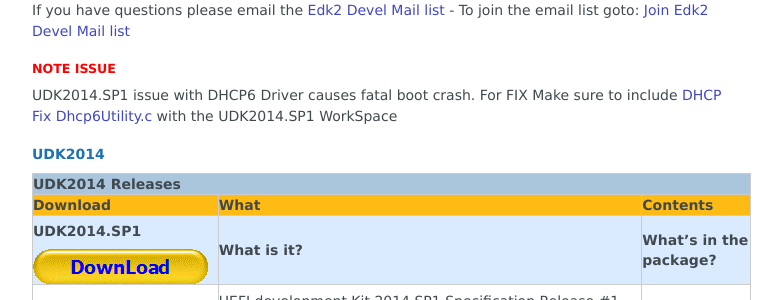
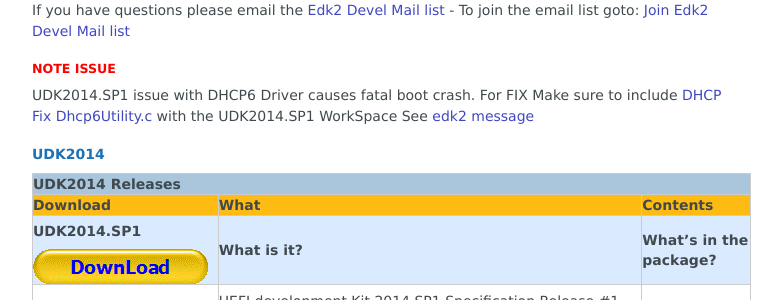
Before and after one commit to tianocore/tianocore.github.io, a Jekyll site: the page built from udk2014/index.md, in a window 1280 px wide and 900 px high. Shown: the part 129-429 px from the top of the window, without its empty margins (258-1040 px from the left). Built offline with Jekyll 4.4.1, drawn with Linux system fonts in a browser that asks for light colours; nearby versions of some CDN libraries.

Commit message:
Update index.md

```diff
--- a/udk2014/index.md
+++ b/udk2014/index.md
@@ -15,6 +15,8 @@ If you have questions please email the [Edk2 Devel Mail list](mailto:edk2-devel@
 
 
 UDK2014.SP1 issue with DHCP6 Driver causes fatal boot crash.  For FIX Make sure to include  <a href="http://sourceforge.net/p/edk2/code/16337"> DHCP Fix Dhcp6Utility.c</a>  with the UDK2014.SP1 WorkSpace
+See  <a href="http://sourceforge.net/p/edk2/mailman/message/33035580/">edk2 message </a>
+
 
 ## <span class="mw-headline" id="UDK2014"><b>UDK2014</b></span>
 
```
